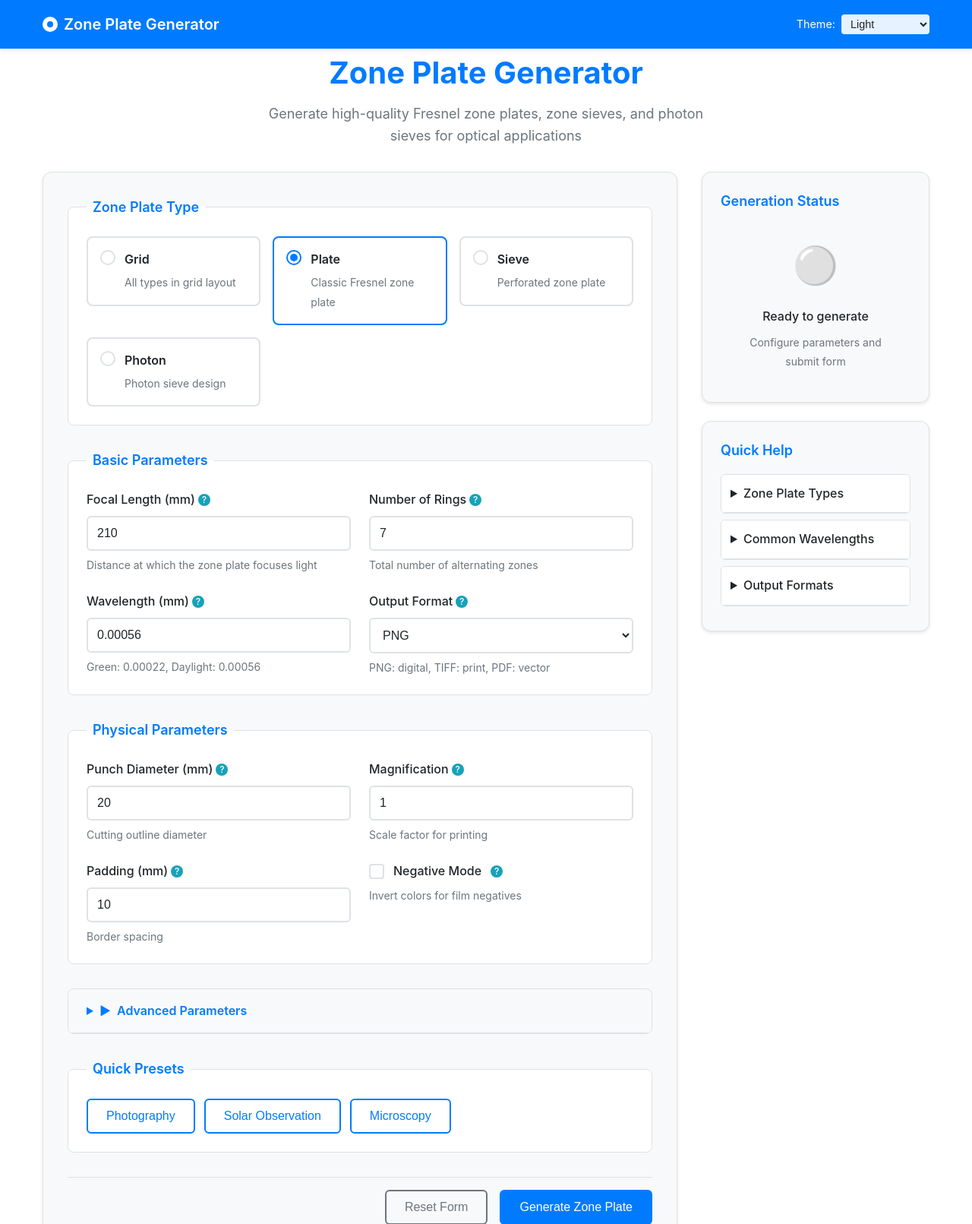
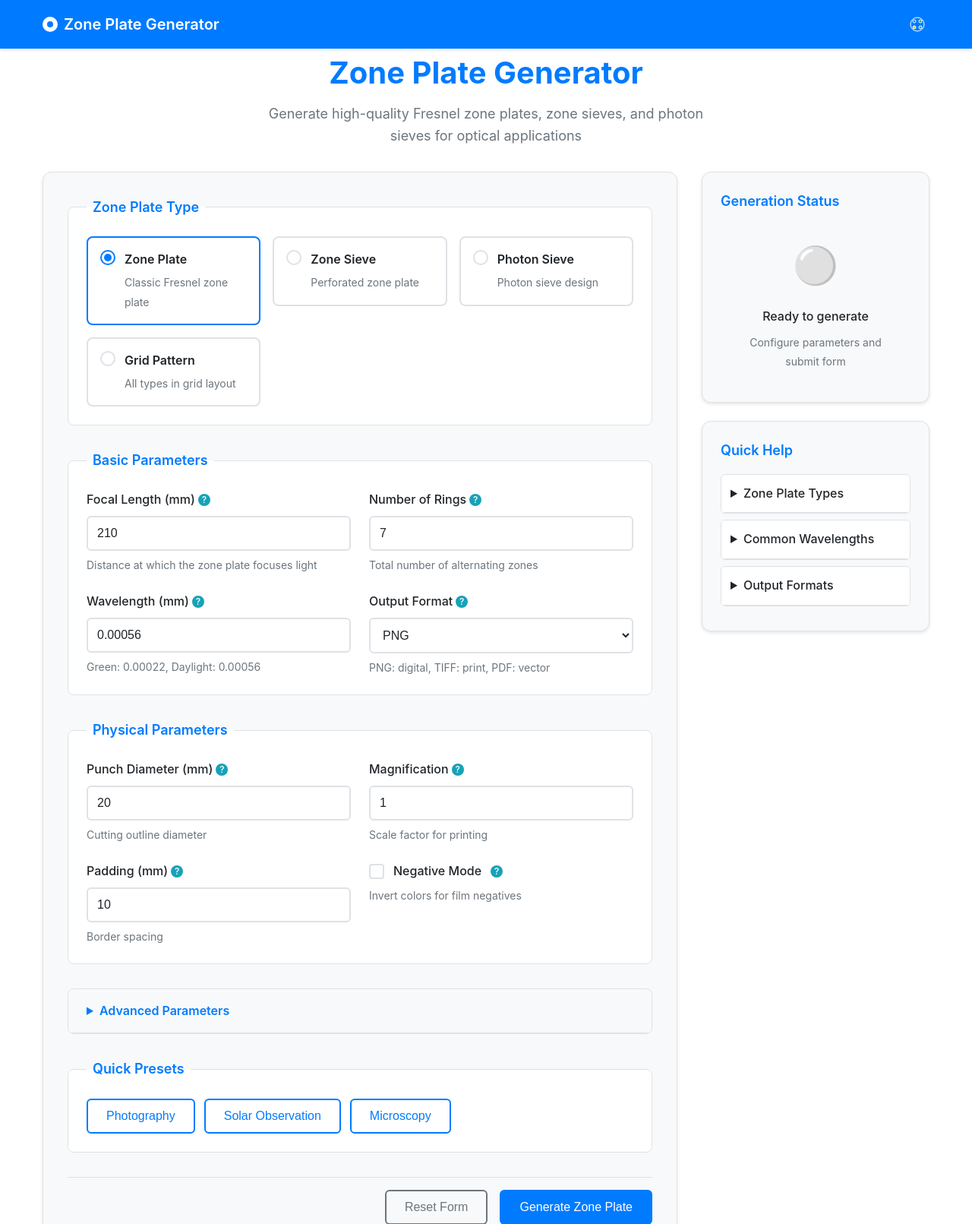
Before and after one commit to DavidPitcher/zone-plate-generator, a Flask app: page / in a window 1280 px wide. Shown: the top 1611 px of the page at 76% size. Run offline with Flask 3, Linux system fonts and the light colour scheme.

Commit message:
html and css fix set 1

```diff
--- a/src/zone_plate_ui/__init__.py
+++ b/src/zone_plate_ui/__init__.py
@@ -2,7 +2,6 @@
 
 import os
 import logging
-from pathlib import Path
 from flask import Flask
 
 from .config import LocalConfig, DevConfig, ProdConfig
--- a/src/zone_plate_ui/controllers/main.py
+++ b/src/zone_plate_ui/controllers/main.py
@@ -115,23 +115,14 @@ def set_theme():
     from flask import current_app as app
 
     if request.method == 'POST':
-        # Handle both JSON and form data
-        if request.is_json:
-            theme = request.json.get('theme', 'light')
-        else:
-            theme = request.form.get('theme', 'light')
+
+        theme = request.form.get('theme', 'light')
 
         if theme not in app.config['THEMES']:
             theme = 'light'
 
         # For form submissions, redirect back to the referring page
-        if not request.is_json:
-            response = redirect(request.referrer or url_for('main.index'))
-            response.set_cookie('theme', theme, max_age=365*24*60*60)  # 1 year
-            return response
-
-        # For AJAX requests, return JSON
-        response = jsonify({'success': True, 'theme': theme})
+        response = redirect(request.referrer or url_for('main.index'))
         response.set_cookie('theme', theme, max_age=365*24*60*60)  # 1 year
         return response
 
--- a/src/zone_plate_ui/static/css/style.css
+++ b/src/zone_plate_ui/static/css/style.css
@@ -194,6 +194,114 @@ body {
 
 .theme-select:focus {
     outline: 2px solid rgba(255,255,255,0.5);
+}
+
+/* Theme Palette Switcher */
+.theme-switcher {
+    position: relative;
+    display: flex;
+    align-items: center;
+}
+
+.theme-toggle-checkbox {
+    display: none;
+}
+
+.theme-toggle-label {
+    cursor: pointer;
+    display: flex;
+    align-items: center;
+    justify-content: center;
+    padding: 0.25em;
+}
+
+.theme-palette-icon {
+    font-size: 1.7em;
+    color: white;
+    transition: color 0.2s;
+    display: flex;
+    align-items: center;
+    justify-content: center;
+}
+
+.theme-palette-icon svg {
+    width: 24px;
+    height: 24px;
+}
+
+.theme-toggle-label:hover .theme-palette-icon,
+.theme-toggle-label:focus .theme-palette-icon {
+    color: rgba(255,255,255,0.8);
+}
+
+.theme-palette {
+    position: absolute;
+    top: 2.5em;
+    right: 0;
+    display: none;
+    flex-direction: column;
+    background: var(--background-color, #fff);
+    border: 1px solid var(--border-color);
+    border-radius: 0.5em;
+    box-shadow: 0 2px 12px rgba(0,0,0,0.2);
+    padding: 0.5em 0.75em;
+    z-index: 100;
+    min-width: 180px;
+}
+
+.theme-toggle-checkbox:checked ~ .theme-palette {
+    display: flex;
+    animation: fadeIn 0.2s;
+}
+
+@keyframes fadeIn {
+    from { opacity: 0; transform: translateY(-10px);}
+    to { opacity: 1; transform: translateY(0);}
+}
+
+.theme-palette-form {
+    display: flex;
+    flex-direction: column;
+    gap: 0.5em;
+}
+
+.theme-palette-btn {
+    display: flex;
+    align-items: center;
+    gap: 0.5em;
+    padding: 0.4em 0.6em;
+    background: none;
+    border: none;
+    cursor: pointer;
+    border-radius: 0.3em;
+    transition: background 0.2s, box-shadow 0.2s;
+    outline: none;
+    width: 100%;
+    text-align: left;
+    color: var(--text-color);
+}
+
+.theme-palette-btn:focus,
+.theme-palette-btn:hover {
+    background: var(--surface-color);
+    box-shadow: 0 0 0 2px var(--palette-primary, #0078d4);
+}
+
+.theme-palette-preview {
+    display: inline-block;
+    width: 1.2em;
+    height: 1.2em;
+    border-radius: 50%;
+    border: 2px solid var(--palette-primary, #0078d4);
+    text-align: center;
+    line-height: 1.2em;
+    font-size: 1em;
+}
+
+.theme-palette-name {
+    font-size: 0.9em;
+    /* Ensure readable contrast regardless of theme */
+    color: var(--text-color);
 }
 
 /* Mobile Navigation Styles */
@@ -578,16 +714,6 @@ main {
 
 .advanced-toggle:hover {
     background: rgba(var(--primary-color), 0.05);
-}
-
-.advanced-toggle::before {
-    content: '▶';
-    margin-right: 0.5rem;
-    transition: transform 0.3s ease;
-}
-
-.advanced-section[open] .advanced-toggle::before {
-    transform: rotate(90deg);
 }
 
 .advanced-content {
--- a/src/zone_plate_ui/templates/base.html
+++ b/src/zone_plate_ui/templates/base.html
@@ -29,32 +29,48 @@
     <!-- Navigation -->
     <nav class="navbar">
         <div class="container">
-            <a class="navbar-brand" href="{{ url_for('index') }}">
+            <a class="navbar-brand" href="{{ url_for('main.index') }}">
                 <span class="icon-dot"></span>
                 Zone Plate Generator
             </a>
-
-            <!-- Pure CSS hamburger menu -->
             <input type="checkbox" id="nav-toggle" class="nav-toggle" aria-label="Toggle navigation">
             <label for="nav-toggle" class="nav-toggle-label">
                 <span class="hamburger"></span>
             </label>
 
             <div class="nav-menu">
-                <!-- Theme selection form -->
-                <form method="post" action="{{ url_for('set_theme') }}" class="theme-form">
-                    <label for="theme-select" class="theme-label">Theme:</label>
-                    <select id="theme-select" name="theme" class="theme-select" onchange="this.form.submit()">
-                        {% for theme_key, theme_data in themes.items() %}
-                        <option value="{{ theme_key }}" {% if theme_key == current_theme %}selected{% endif %}>
-                            {{ theme_data.name }}
-                        </option>
-                        {% endfor %}
-                    </select>
-                    <noscript>
-                        <button type="submit" class="btn btn-small">Apply</button>
-                    </noscript>
-                </form>
+                <div class="theme-switcher">
+                    <input type="checkbox" id="theme-toggle" class="theme-toggle-checkbox" aria-label="Show theme palette">
+                    <label for="theme-toggle" class="theme-toggle-label" title="Change theme">
+                        <span class="theme-palette-icon" aria-hidden="true">
+                            <svg viewBox="0 0 24 24" width="24" height="24" stroke="currentColor" stroke-width="1" fill="none" aria-hidden="true" focusable="false">
+                                <circle cx="12" cy="12" r="9" />
+                                <circle cx="8" cy="8" r="2" fill="var(--primary-color)" />
+                                <circle cx="16" cy="8" r="2" fill="var(--success-color)" />
+                                <circle cx="8" cy="16" r="2" fill="var(--warning-color)" />
+                                <circle cx="16" cy="16" r="2" fill="var(--info-color)" />
+                            </svg>
+                        </span>
+                    </label>
+                    <div class="theme-palette">
+                        <form method="post" action="{{ url_for('main.set_theme') }}" class="theme-palette-form">
+                            {% for theme_key, theme_data in themes.items() %}
+                            <button type="submit"
+                                name="theme"
+                                value="{{ theme_key }}"
+                                class="theme-palette-btn"
+                                style="--palette-primary: {{ theme_data.primary }}; --palette-bg: {{ theme_data.background }}; --palette-text: {{ theme_data.text }};"
+                                aria-label="Switch to {{ theme_data.name }}">
+                                <span class="theme-palette-preview"
+                                    style="background: var(--palette-bg); color: var(--palette-text); border-color: var(--palette-primary);">
+                                    &#9679;
+                                </span>
+                                <span class="theme-palette-name">{{ theme_data.name }}</span>
+                            </button>
+                            {% endfor %}
+                        </form>
+                    </div>
+                </div>
             </div>
         </div>
     </nav>
@@ -73,7 +89,6 @@
                 {% endfor %}
             {% endif %}
         {% endwith %}
-
         {% block content %}{% endblock %}
     </main>
 
@@ -96,7 +111,6 @@
             </div>
         </div>
     </footer>
-
     {% block extra_scripts %}{% endblock %}
 </body>
 </html>
--- a/src/zone_plate_ui/templates/index.html
+++ b/src/zone_plate_ui/templates/index.html
@@ -13,25 +13,24 @@
 <div class="layout-grid">
     <!-- Main Form -->
     <div class="form-container">
-        <form method="post" action="{{ url_for('generate') }}" class="zone-form">
+    <form method="post" action="{{ url_for('main.generate') }}" class="zone-form">
             <!-- Zone Plate Type Selection -->
             <fieldset class="form-section">
                 <legend>Zone Plate Type</legend>
                 <div class="radio-grid">
-                    {% for type_option in valid_types %}
+                    {% for type_key, type_name in valid_types.items() %}
                     <div class="radio-card">
-                        <input type="radio" id="type_{{ type_option.lower() }}" name="type" value="{{ type_option }}"
-                               {% if type_option == default_params.type %}checked{% endif %} required>
-                        <label for="type_{{ type_option.lower() }}" class="radio-label">
+                        <input type="radio" id="type_{{ type_key.lower() }}" name="type" value="{{ type_key }}"
+                               {% if type_key == default_params.type %}checked{% endif %} required>
+                        <label for="type_{{ type_key.lower() }}" class="radio-label">
                             <span class="radio-visual"></span>
                             <div class="radio-content">
-                                <strong class="radio-title">{{ type_option.title() }}</strong>
+                                <strong class="radio-title">{{ type_name }}</strong>
                                 <small class="radio-description">
-                                    {% if type_option == 'GRID' %}All types in grid layout
-                                    {% elif type_option == 'PLATE' %}Classic Fresnel zone plate
-                                    {% elif type_option == 'SIEVE' %}Perforated zone plate
-                                    {% elif type_option == 'PHOTON' %}Photon sieve design
-                                    {% endif %}
+                                    {% if type_key == 'PLATE' %}Classic Fresnel zone plate{% endif %}
+                                    {% if type_key == 'SIEVE' %}Perforated zone plate{% endif %}
+                                    {% if type_key == 'PHOTON' %}Photon sieve design{% endif %}
+                                    {% if type_key == 'GRID' %}All types in grid layout{% endif %}
                                 </small>
                             </div>
                         </label>
@@ -47,7 +46,7 @@
                     <div class="form-group">
                         <label for="focal_length" class="form-label">
                             Focal Length (mm)
-                            <span class="help-icon" title="The focal length of the zone plate in millimeters">?</span>
+                            <span class="help-icon" data-tooltip="The focal length of the zone plate in millimeters" tabindex="0">?</span>
                         </label>
                         <input type="number" id="focal_length" name="focal_length"
                                value="{{ default_params.focal_length }}"
@@ -59,7 +58,7 @@
                     <div class="form-group">
                         <label for="rings" class="form-label">
                             Number of Rings
-                            <span class="help-icon" title="Number of opaque rings to generate (1-50)">?</span>
+                            <span class="help-icon" data-tooltip="Number of opaque rings to generate (1-50)" tabindex="0">?</span>
                         </label>
                         <input type="number" id="rings" name="rings"
                                value="{{ default_params.rings }}"
@@ -71,7 +70,7 @@
                     <div class="form-group">
                         <label for="wavelength" class="form-label">
                             Wavelength (mm)
-                            <span class="help-icon" title="Wavelength of light (0.00022 = green, 0.00056 = daylight)">?</span>
+                            <span class="help-icon" data-tooltip="Wavelength of light (0.00022 = green, 0.00056 = daylight)" tabindex="0">?</span>
                         </label>
                         <input type="number" id="wavelength" name="wavelength"
                                value="{{ default_params.wavelength }}"
@@ -83,7 +82,7 @@
                     <div class="form-group">
                         <label for="output_format" class="form-label">
                             Output Format
-                            <span class="help-icon" title="Format for the generated image file">?</span>
+                            <span class="help-icon" data-tooltip="Format for the generated image file" tabindex="0">?</span>
                         </label>
                         <select id="output_format" name="output_format" class="form-control" required>
                             {% for format_option in valid_formats %}
@@ -105,7 +104,7 @@
                     <div class="form-group">
                         <label for="punch_diameter" class="form-label">
                             Punch Diameter (mm)
-                            <span class="help-icon" title="Diameter of the punch outline to cut the zone plate">?</span>
+                            <span class="help-icon" data-tooltip="Diameter of the punch outline to cut the zone plate" tabindex="0">?</span>
                         </label>
                         <input type="number" id="punch_diameter" name="punch_diameter"
                                value="{{ default_params.punch_diameter }}"
@@ -117,7 +116,7 @@
                     <div class="form-group">
                         <label for="magnification" class="form-label">
                             Magnification
-                            <span class="help-icon" title="Magnification factor for the printed zone plate">?</span>
+                            <span class="help-icon" data-tooltip="Magnification factor for the printed zone plate" tabindex="0">?</span>
                         </label>
                         <input type="number" id="magnification" name="magnification"
                                value="{{ default_params.magnification }}"
@@ -129,7 +128,7 @@
                     <div class="form-group">
                         <label for="padding" class="form-label">
                             Padding (mm)
-                            <span class="help-icon" title="Padding around the zone plate">?</span>
+                            <span class="help-icon" data-tooltip="Padding around the zone plate" tabindex="0">?</span>
                         </label>
                         <input type="number" id="padding" name="padding"
                                value="{{ default_params.padding }}"
@@ -144,7 +143,7 @@
                                    {% if default_params.negative_mode %}checked{% endif %}>
                             <span class="checkbox-visual"></span>
                             Negative Mode
-                            <span class="help-icon" title="Invert colors for negative film processing">?</span>
+                            <span class="help-icon" data-tooltip="Invert colors for negative film processing" tabindex="0">?</span>
                         </label>
                         <small class="form-help">Invert colors for film negatives</small>
                     </div>
@@ -159,7 +158,7 @@
                         <div class="form-group">
                             <label for="sieve_scale" class="form-label">
                                 Sieve Scale Factor
-                                <span class="help-icon" title="Scale factor for sieve holes on a ring">?</span>
+                                <span class="help-icon" data-tooltip="Scale factor for sieve holes on a ring" tabindex="0">?</span>
                             </label>
                             <input type="number" id="sieve_scale" name="sieve_scale"
                                    value="{{ default_params.sieve_scale }}"
@@ -171,7 +170,7 @@
                         <div class="form-group">
                             <label for="sieve_space" class="form-label">
                                 Sieve Spacing (mm)
-                                <span class="help-icon" title="Space between sieve holes in millimeters">?</span>
+                                <span class="help-icon" data-tooltip="Space between sieve holes in millimeters" tabindex="0">?</span>
                             </label>
                             <input type="number" id="sieve_space" name="sieve_space"
                                    value="{{ default_params.sieve_space }}"
@@ -183,7 +182,7 @@
                         <div class="form-group">
                             <label for="dup_focal" class="form-label">
                                 Camera Focal Length (mm)
-                                <span class="help-icon" title="Duplicating camera focal length used">?</span>
+                                <span class="help-icon" data-tooltip="Duplicating camera focal length used" tabindex="0">?</span>
                             </label>
                             <input type="number" id="dup_focal" name="dup_focal"
                                    value="{{ default_params.dup_focal }}"
@@ -242,10 +241,14 @@
             <details class="help-section">
                 <summary>Zone Plate Types</summary>
                 <ul class="help-list">
-                    <li><strong>GRID:</strong> Shows all types on one page</li>
-                    <li><strong>PLATE:</strong> Traditional Fresnel zone plate</li>
-                    <li><strong>SIEVE:</strong> Zone plate with perforated rings</li>
-                    <li><strong>PHOTON:</strong> Optimized for specific wavelengths</li>
+                    {% for type_key, type_name in valid_types.items() %}
+                    <li><strong>{{ type_name }}:</strong>
+                        {% if type_key == 'GRID' %}Shows all types on one page{% endif %}
+                        {% if type_key == 'PLATE' %}Traditional Fresnel zone plate{% endif %}
+                        {% if type_key == 'SIEVE' %}Zone plate with perforated rings{% endif %}
+                        {% if type_key == 'PHOTON' %}Zone sieve that has been inverted{% endif %}
+                    </li>
+                    {% endfor %}
                 </ul>
             </details>
 
```
Also changed, not shown: other parts of src/zone_plate_ui/static/css/style.css (+35 -7 lines), src/zone_plate_ui/config/config.py (+8 -2 lines), src/zone_plate_ui/models/zone_plate.py (+4 -4 lines), .github/copilot-instructions.md (added).
